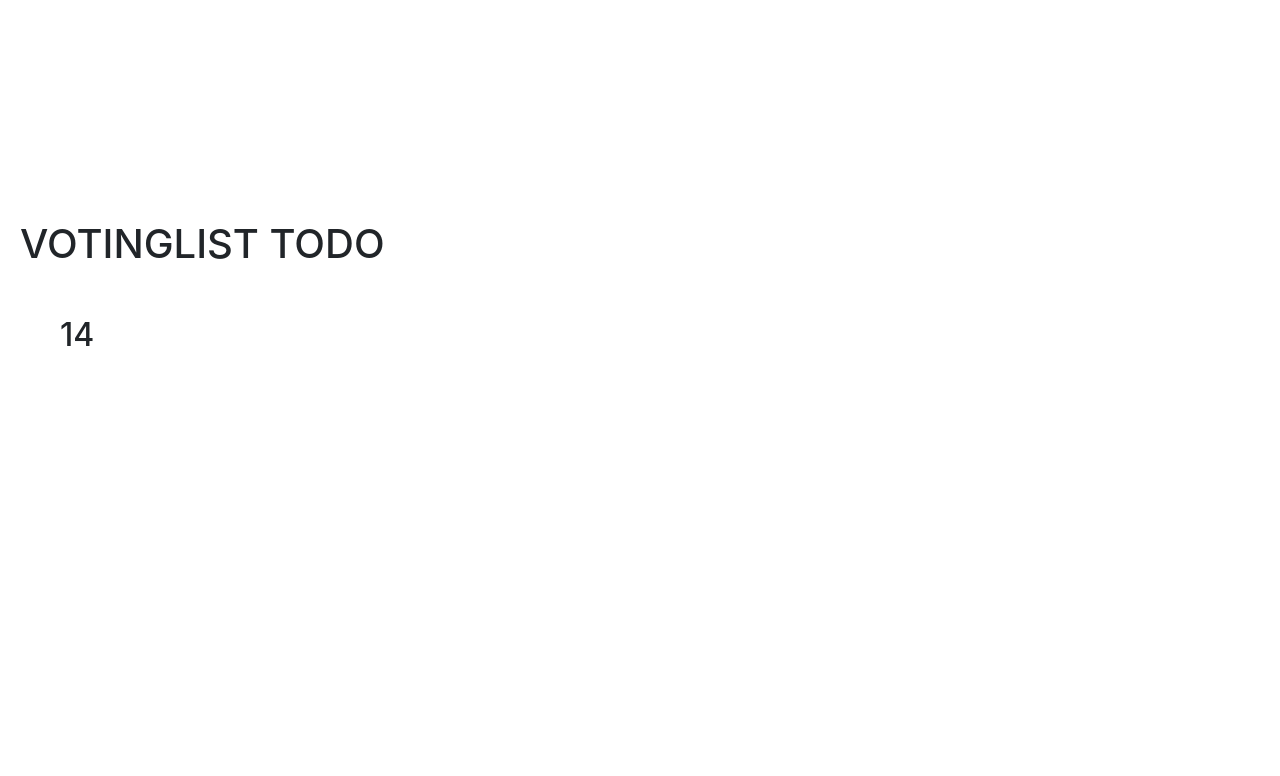
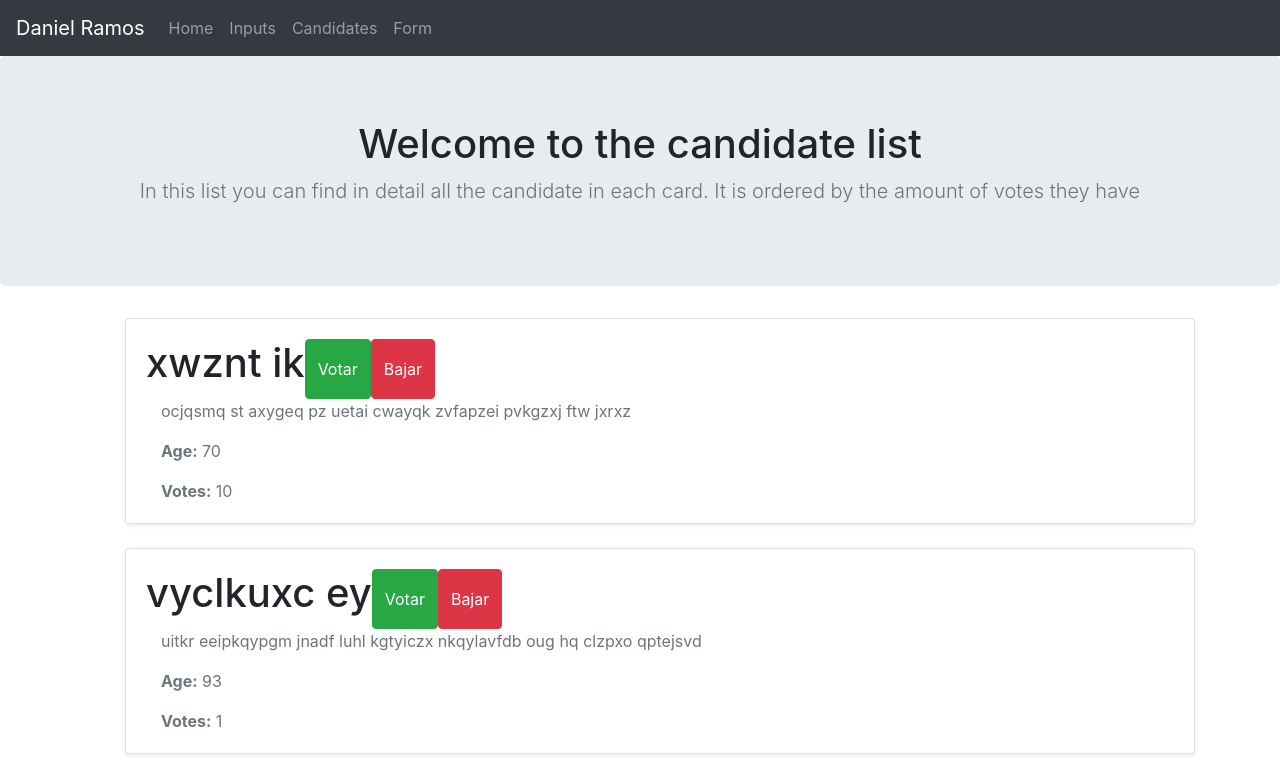
Before and after one commit to shirux/React-TypeScript, a React app: page /voting-list/14 in a window 1280 px wide. Shown: the top 776 px of the page. Built offline with nearby package versions, Linux system fonts and the light colour scheme.

Commit message:
building cards for candidates

```diff
--- a/src/components/App.tsx
+++ b/src/components/App.tsx
@@ -5,6 +5,7 @@ import Home from './Home';
 import FocusInput from './FocusInput';
 import VotingList from './VotingList';
 import Form from './Form';
+import Navbar from './Navbar';
 
 import { BrowserRouter as Router, Switch, Route } from 'react-router-dom';
 
@@ -34,7 +35,9 @@ export class App extends React.Component<IProps, IState> {
 
     render() {
         return (
-                <Router>
+            <div>
+                 <Router>
+                 <Navbar />
                     <Switch>
                         <Route path="/" exact component={Home}/>
                         <Route path="/focusable-input" component={FocusInput}/>
@@ -42,6 +45,8 @@ export class App extends React.Component<IProps, IState> {
                         <Route path="/register-form" component={Form}/>
                     </Switch>
                 </Router>
+            </div>
+
         )
     }
 }
--- /dev/null
+++ b/src/components/Candidate.tsx
@@ -0,0 +1,36 @@
+import * as React from 'react';
+
+
+
+class Candidate extends React.Component<any, any> {
+
+    constructor(props: any){
+        super(props);
+    }
+
+    render(){
+        return(
+            <div className="row">
+                <div className="col-md-12">
+                    <div className="card mb-4 shadow-sm">
+                        <div className="col-12">
+                            <div className="card-body">
+                                <div className="row">
+                                    <h1 className="card-title">{this.props.firstName} {this.props.lastName}</h1>
+                                    <button type="button" className="btn-success btn">Votar</button>
+                                    <button type="button" className="btn-danger btn">Bajar</button>
+                                </div>
+                                <p className="card-text text-muted">{this.props.slogan}</p>
+                                <p className="text-muted card-text"><span className="focus">Age:</span> {this.props.age}</p>
+                                <p className="text-muted card-text"><span className="focus">Votes:</span> {this.props.votes}</p>
+                            </div>
+                        </div>
+
+                    </div>
+                </div>
+            </div>
+            );
+    }
+}
+
+export default Candidate
--- a/src/components/Home.tsx
+++ b/src/components/Home.tsx
@@ -8,17 +8,18 @@ class Home extends React.Component<any, any> {
 
     render() {
         return (
-            <div>
-                <h1>Daniel Ramos</h1>
-                <h2>Using TypeScript and React to test my skills</h2>
-                <p>For testing this app, you should type in the URL the next paths:</p>
-                <ul>
-                    <li>/focusable-input to test two different inputs</li>
-                    <li>/voting-list/:candidates where candidates is a number you define. Display a list of candidates with random info</li>
-                    <li>/register-form to test a register form and API consumption</li>
-                </ul>
-            </div>
-
+            <section className="jumbotron text-center">
+                <div className="container">
+                    <h1>Daniel Ramos</h1>
+                    <h2>Using TypeScript and React to test my skills</h2>
+                    <p className="lead text-muted">For testing this app, you should type in the URL the next paths:</p>
+                    <ul className="text-muted list-items">
+                        <li><span className="focus">/focusable-input</span> to test two different inputs</li>
+                        <li><span className="focus">/voting-list/:candidates</span> where candidates is a number you define. Display a list of candidates with random info</li>
+                        <li><span className="focus">/register-form</span> to test a register form and API consumption</li>
+                    </ul>
+                </div>
+            </section>
         )
     }
 }
--- /dev/null
+++ b/src/components/Navbar.tsx
@@ -0,0 +1,41 @@
+import * as React from 'react';
+
+import { Link } from 'react-router-dom';
+
+import randomFunctions from '../util/functions';
+
+class Navbar extends React.Component<any, any> {
+
+    constructor (props: any) {
+        super(props);
+        this.state = {
+            randomCandidateNumber: randomFunctions.generateNumber(1, 20)
+        }
+
+    }
+
+    render () {
+        return(
+            <nav className='navbar navbar-expand-md navbar-dark bg-dark'>
+                <Link to={'/'} className='navbar-brand'>Daniel Ramos</Link>
+                <ul className='navbar-nav mr-auto'>
+                    <li className='nav-item'>
+                        <Link className='nav-link' to={'/'}>Home</Link>
+                    </li>
+                    <li className='nav-item'>
+                        <Link className='nav-link' to={'/focusable-input'}>Inputs</Link>
+                    </li>
+                    <li className='nav-item'>
+                        <Link className='nav-link' to={`/voting-list/${this.state.randomCandidateNumber}`}>Candidates</Link>
+                    </li>
+                    <li className='nav-item'>
+                        <Link className='nav-link' to={'register-form'}>Form</Link>
+                    </li>
+                </ul>
+            </nav>
+        )
+    }
+
+}
+
+export default Navbar
--- a/src/components/VotingList.tsx
+++ b/src/components/VotingList.tsx
@@ -1,4 +1,7 @@
 import * as React from 'react';
+
+import Candidate from './Candidate';
+import randomFunctions from '../util/functions';
 
 class VotingList extends React.Component<any, IVotingListState> {
 
@@ -9,59 +12,71 @@ class VotingList extends React.Component<any, IVotingListState> {
         };
     }
 
+    componentDidMount() {
+        let candidates = this.state.candidates;
+        candidates.sort((a,b) => {
+            if(a.votes > b.votes) {
+                return -1
+            } else if(a.votes === b.votes) {
+                if (a.age > b.age) {
+                    return -1;
+                }
+            }
+        })
+
+      }
+
     generateCandidates(): ICandidate[] {
         let candidates: ICandidate[] = []
         let amountCandidates = parseInt(this.props.match.params.candidates);
         for(let i = 0; i < amountCandidates; i++) {
-            let newCandidate = this.generateRandomCandidate();
+            let newCandidate = this.generateRandomCandidate(i);
             candidates = [...candidates, newCandidate];
         }
         return candidates;
     }
 
-    generateRandomCandidate() {
+    generateRandomCandidate(id: number) {
         let candidate: ICandidate = {
-            firstName: this.generateRandomString(1),
-            lastName: this.generateRandomString(1),
-            age: this.generateRandomNumber(18,100),
-            slogan: this.generateRandomString(10),
-            votes: this.generateRandomNumber(0,10)
+            id: id,
+            firstName: randomFunctions.generateString(1),
+            lastName: randomFunctions.generateString(1),
+            age: randomFunctions.generateNumber(18,100),
+            slogan: randomFunctions.generateString(10),
+            votes: randomFunctions.generateNumber(0,10)
         }
         return candidate;
     }
 
-    generateRandomString(words: number): string{
-        let characters = 'abcdefghijklmnopqrstuvwxyz';
-        let result: string = '';
-        let amountOfLetters: number = this.generateRandomNumber(2,10);
-        for (let i = 0; i < amountOfLetters; i++) {
-            let randomLetter: number = this.generateRandomNumber(0, characters.length-1);
-            result += characters[randomLetter];
-        }
-        words--;
-        if (words > 0) {
-            result += ' ' + this.generateRandomString(words);
-        }
-        return result;
-    }
-
-    /**
-     * Return a random number between min and max (both included)
-     * @param min min value accepted in the range
-     * @param max max value accepted in the range
-     */
-    generateRandomNumber(min: number, max: number): number{
-        return Math.floor(Math.random() * (max - min + 1)) + min
-    }
 
     render() {
         return(
-            <div className="candidate-list">
-                <h1>VotingList TODO</h1>
-                <ul>
-                    <h2>{this.props.match.params.candidates}</h2>
-                </ul>
+            <div className='candidate-list'>
+                <section className='jumbotron text-center'>
+                    <div className='container'>
+                        <h1>Welcome to the candidate list</h1>
+                        <p className='lead text-muted'>In this list you can find in detail all the candidate in each card. It is ordered by the amount of votes they have</p>
+                    </div>
+                </section>
+                <div className="container">
+                    <ul>
+                    {
+                        this.state.candidates.map(candidate => {
+                            return (
+                                    <Candidate
+                                        firstName={candidate.firstName}
+                                        lastName={candidate.lastName}
+                                        age={candidate.age}
+                                        slogan={candidate.slogan}
+                                        votes={candidate.votes}
+                                        key={candidate.id}
+                                />
+                            );
 
+                        })
+                    }
+                    </ul>
+                </div>
             </div>
 
         );
@@ -73,6 +88,7 @@ interface IVotingListState {
 }
 
 interface ICandidate {
+    id: number,
     firstName: string,
     lastName: string,
     age: number,
--- a/src/styles/main.scss
+++ b/src/styles/main.scss
@@ -1,22 +1,7 @@
-$color: #fff;
-
-body {
-    background: $color;
+.list-items {
+    list-style-type: none;
 }
 
-#app div {
-    margin: 200px auto;
-
+.focus {
+    font-weight: bold;
 }
-
-h1, h2{
-    padding: 20px;
-}
-
-h1{
-    text-transform: uppercase;
-}
-
-p, li{
-    padding: 0px 20px;
-}
--- /dev/null
+++ b/src/util/functions.tsx
@@ -0,0 +1,30 @@
+let randomFunctions = {
+    generateString: (words: number): string => {
+        let characters = 'abcdefghijklmnopqrstuvwxyz';
+        let result: string = '';
+        let amountOfLetters: number = randomFunctions.generateNumber(2,10);
+        for (let i = 0; i < amountOfLetters; i++) {
+            let randomLetter: number = randomFunctions.generateNumber(0, characters.length-1);
+            result += characters[randomLetter];
+        }
+        words--;
+        if (words > 0) {
+            result += ' ' + randomFunctions.generateString(words);
+        }
+        return result;
+    },
+    generateNumber: (min: number, max: number): number => {
+        return Math.floor(Math.random() * (max - min + 1)) + min
+    }
+}
+
+
+
+/**
+ * Return a random number between min and max (both included)
+ * @param min min value accepted in the range
+ * @param max max value accepted in the range
+ */
+
+
+export default randomFunctions;
```
